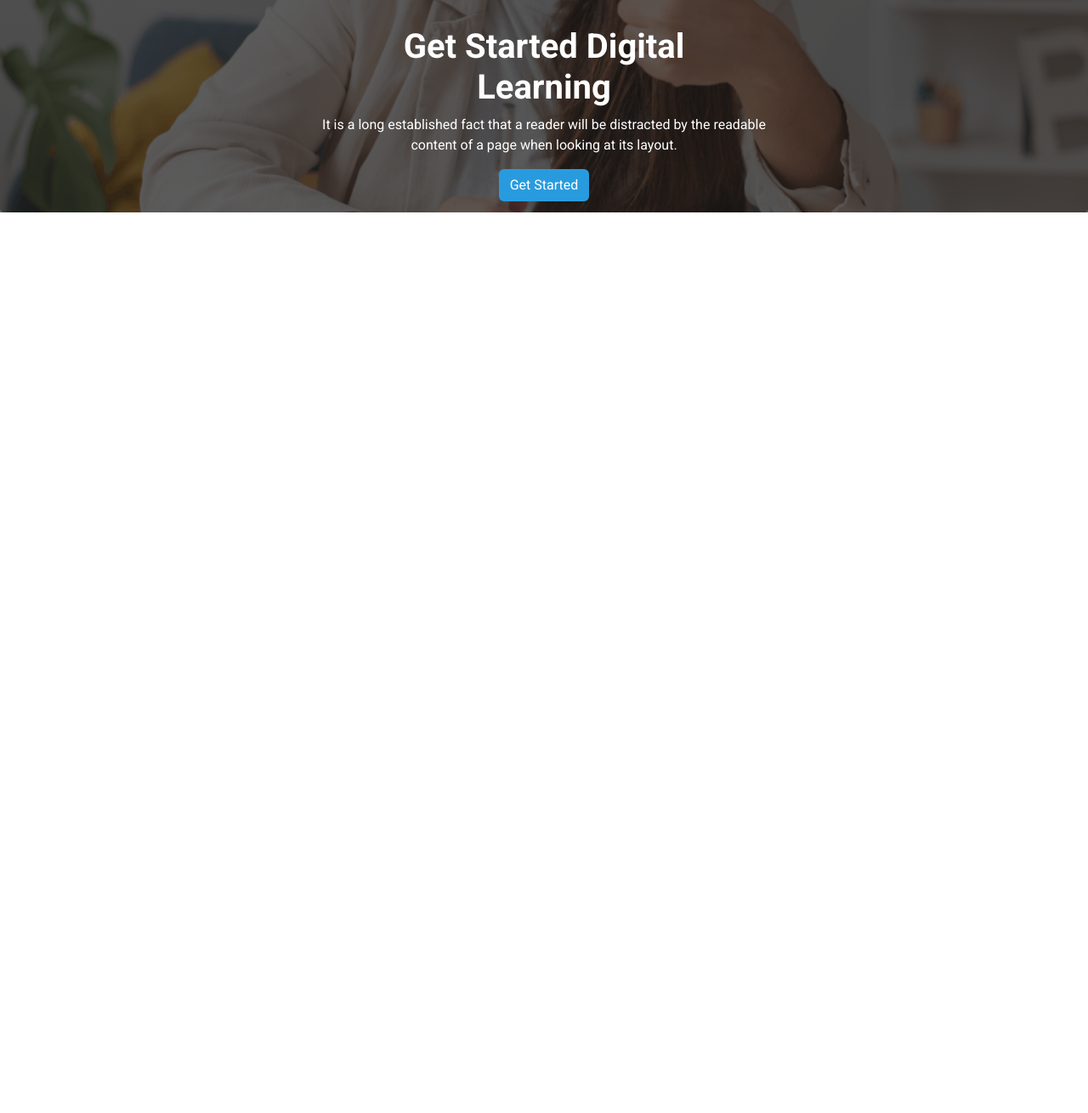
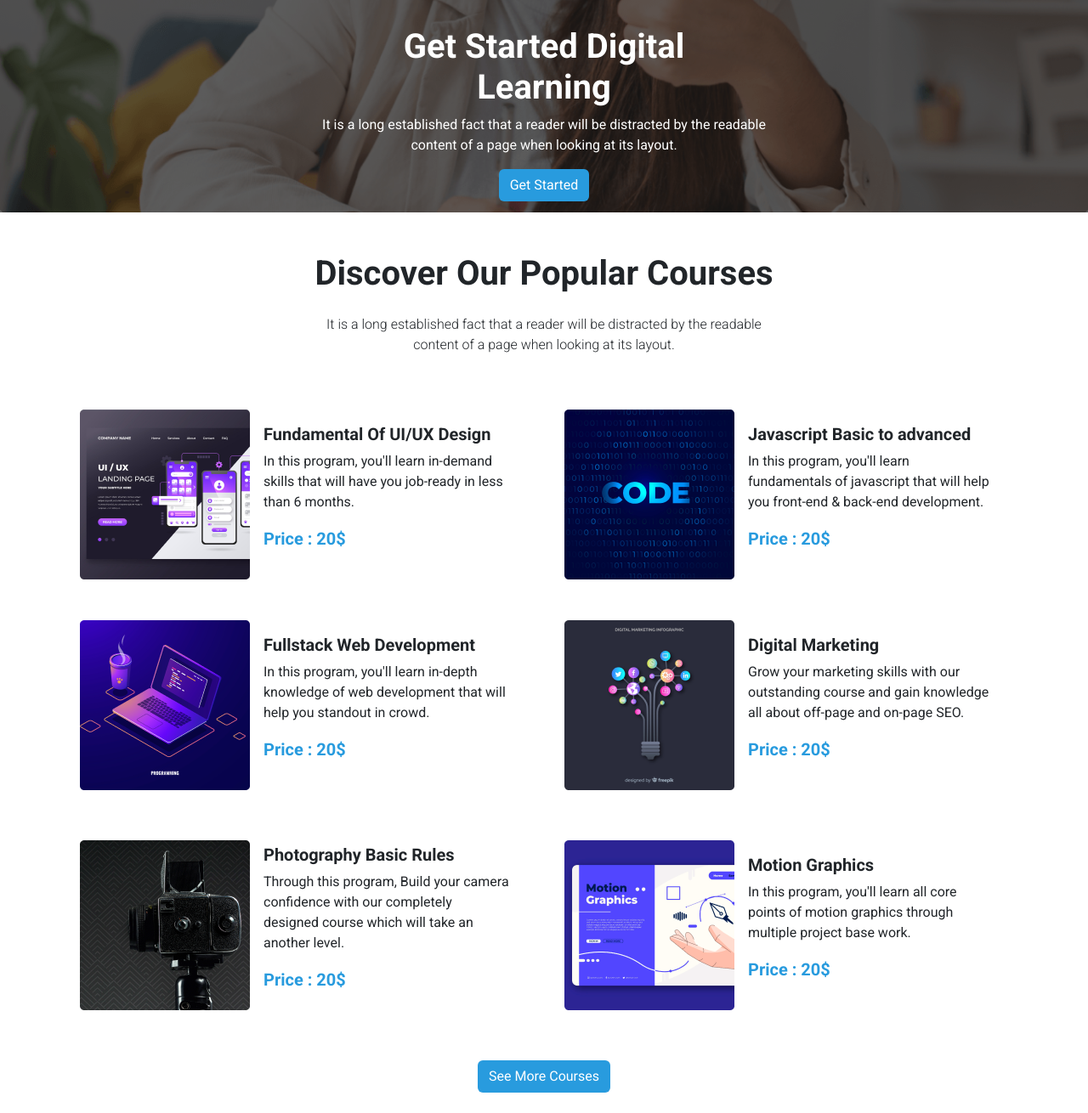
Before and after one commit to moontaha-faiza/Assignment-3, a plain HTML site: page index.html in a window 1280 px wide. Shown: the part 459-1769 px from the top of the page at 85% size. Before the commit the page ends 800 px from the top, so only its background shows below. Drawn offline with nearby package versions, Linux system fonts and the light colour scheme; files whose address does not match are found by name.

Commit message:
added gallery section

```diff
--- a/index.html
+++ b/index.html
@@ -78,7 +78,97 @@
             </div>
           </section>
     </header>
-    <main>
+    <main class="container mt-4 mb-4">
+      <section class="mt-4">
+        <h1 class="fs-1 fw-bold text-center pt-4">Discover Our Popular Courses</h1>
+        <p class="fs-6 fw-light text-center pt-3">It is a long established fact that a reader will be distracted by the readable <br>content of a page when looking at its layout.</p>
+
+        <!-- Row - 1 -->
+        <div class="row pt-4">
+
+          <div class="col-lg-6 col-md-12 col-sm-12 p-4 d-lg-flex d-sm-flex-column justify-content-between align-items-center">
+            <div class="img rounded">
+              <img class="fluid" src="./Gallery-images/course-1.png" alt="">
+            </div>
+            <div class="p-3">
+              <h5 class="fs-5 fw-bold">Fundamental Of UI/UX Design</h5>
+              <p>In this program, you'll learn in-demand skills that will have you job-ready in less than 6 months.</p>
+              <p class="price fs-5 fw-bold">Price : 20$</p>
+            </div>
+          </div>
+
+          <div class="col-lg-6 col-md-12 col-sm-12 p-4 d-lg-flex d-sm-flex-column justify-content-between align-items-center">
+            <div class="img rounded">
+              <img class="fluid" src="./Gallery-images/course-2.png" alt="">
+            </div>
+            <div class="p-3">
+              <h5 class="fs-5 fw-bold">Javascript Basic to advanced</h5>
+              <p>In this program, you'll learn fundamentals of javascript that will help you front-end & back-end development.</p>
+              <p class="price fs-5 fw-bold">Price : 20$</p>
+            </div>
+          </div>
+        </div>
+        <!-- Row - 2 -->
+        <div class="row">
+
+          <div class="col-lg-6 col-md-12 col-sm-12 p-4 d-lg-flex d-sm-flex-column justify-content-between align-items-center">
+            <div class="img rounded">
+              <img class="fluid" src="./Gallery-images/course-3.png" alt="">
+            </div>
+            <div class="p-3">
+              <h5 class="fs-5 fw-bold">Fullstack Web Development</h5>
+              <p>In this program, you'll learn in-depth knowledge of web development that will help you standout in crowd.</p>
+              <p class="price fs-5 fw-bold">Price : 20$</p>
+            </div>
+          </div>
+
+          <div class="col-lg-6 col-md-12 col-sm-12 p-4 d-lg-flex d-sm-flex-column justify-content-between align-items-center">
+            <div class="img rounded">
+              <img class="fluid" src="./Gallery-images/course-4.png" alt="">
+            </div>
+            <div class="p-3">
+              <h5 class="fs-5 fw-bold">Digital Marketing</h5>
+              <p>Grow your marketing skills with our outstanding course and gain knowledge all about off-page and on-page SEO.</p>
+              <p class="price fs-5 fw-bold">Price : 20$</p>
+            </div>
+          </div>
+        </div>
+        <!-- Row - 3 -->
+
+        <div class="row">
+
+          <div class="col-lg-6 col-md-12 col-sm-12 p-4 d-lg-flex d-sm-flex-column  justify-content-between align-items-center">
+            <div class="img rounded">
+              <img class="fluid" src="./Gallery-images/course-5.png" alt="">
+            </div>
+            <div class="p-3">
+              <h5 class="fs-5 fw-bold">Photography Basic Rules</h5>
+              <p>Through this program, Build your camera confidence with our completely designed course which will take an another level.</p>
+              <p class="price fs-5 fw-bold">Price : 20$</p>
+            </div>
+          </div>
+
+          <div class="col-lg-6 col-md-12 col-sm-12 p-4 d-lg-flex d-sm-flex-column justify-content-between align-items-center">
+            <div class="img rounded">
+              <img class="fluid" src="./Gallery-images/course-6.png" alt="">
+            </div>
+            <div class="p-3">
+              <h5 class="fs-5 fw-bold">Motion Graphics</h5>
+              <p>In this program, you'll learn all core points of motion graphics through multiple project base work.</p>
+              <p class="price fs-5 fw-bold">Price : 20$</p>
+            </div>
+          </div>
+        </div>
+        <div class="pt-4">
+          <p class="text-center"><a class="btn button-3" href="#">See More Courses</a></p>
+        </div>
+      </section>
+
+      <!-- Ready To Join -->
+      <section>
+
+
+      </section>
 
     </main>
 
--- a/style.css
+++ b/style.css
@@ -18,8 +18,6 @@
     padding-top: 30px;
 }
 .banner-img{
-    /* height: 100vh;
-    min-height: 300px; */
     background-position: center;
     background-size: cover;
     background-repeat: no-repeat;
@@ -35,7 +33,6 @@
     background-color: rgb(28, 28, 28);
     opacity:0.7 ;
 }
-
 .heading{
     bottom: -1%;
     padding-left: 100px;
@@ -44,4 +41,13 @@
 .button-2{
     background-color:#289BDE ;
     color: white;
+    text-align: center;
 }
+/* main */
+.price{
+    color:#289BDE ;
+}
+.button-3{
+    background-color:#289BDE ;
+    color: white;
+}
```
Also changed, not shown: Gallery-images/course-1.png (renamed from Gallery-images/course/course-1.png), Gallery-images/course-2.png (renamed from Gallery-images/course/course-2.png), Gallery-images/course-3.png (renamed from Gallery-images/course/course-3.png), Gallery-images/course-4.png (renamed from Gallery-images/course/course-4.png), Gallery-images/course-5.png (renamed from Gallery-images/course/course-5.png), Gallery-images/course-6.png (renamed from Gallery-images/course/course-6.png).
